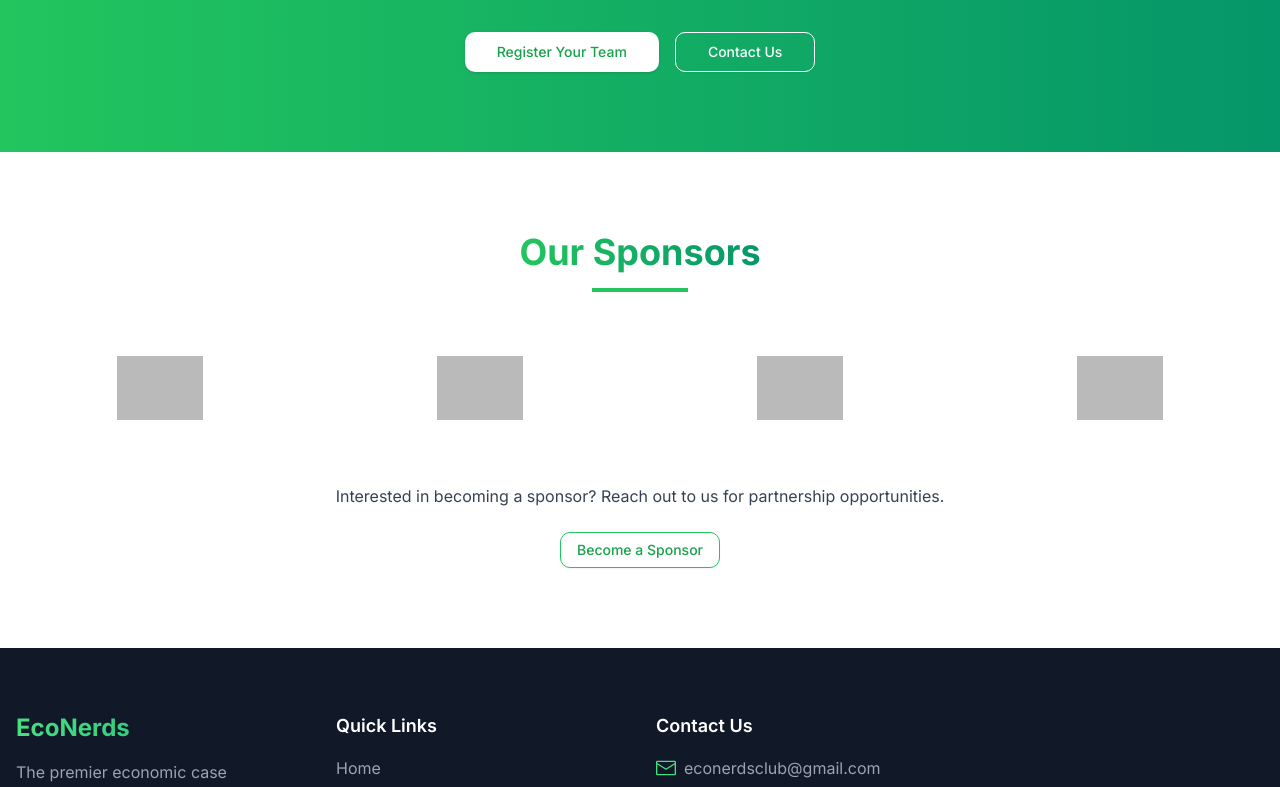
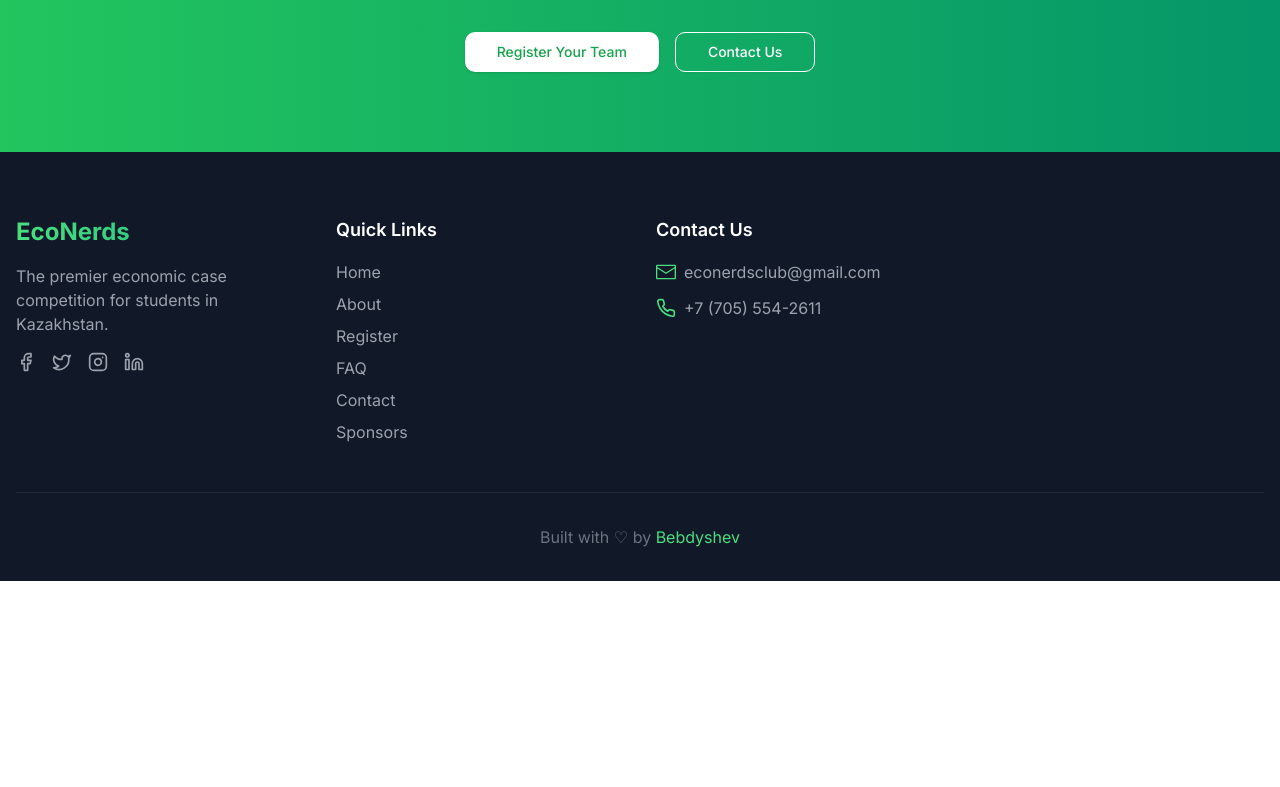
Before and after one commit to Bebdyshev/econerds, a Next.js app: page / in a window 1280 px wide. Shown: the part 2004-2791 px from the top of the page. After the commit the page ends 2585 px from the top, so only its background shows below. Built offline with nearby package versions, Linux system fonts and the light colour scheme; grey boxes are pictures that could not be loaded.

Commit message:
polishing

```diff
--- a/app/page.tsx
+++ b/app/page.tsx
@@ -204,7 +204,7 @@
       </section>
 
       {/* Sponsors Section */}
-      <section className="py-20 bg-white">
+      {/* <section className="py-20 bg-white">
         <div className="container mx-auto px-4">
           <AnimatedSection animation="fade-up">
             <h2 className="text-3xl md:text-4xl font-bold text-center mb-16 relative">
@@ -228,7 +228,7 @@
             </Button>
           </AnimatedSection>
         </div>
-      </section>
+      </section> */}
     </main>
   )
 }
```
